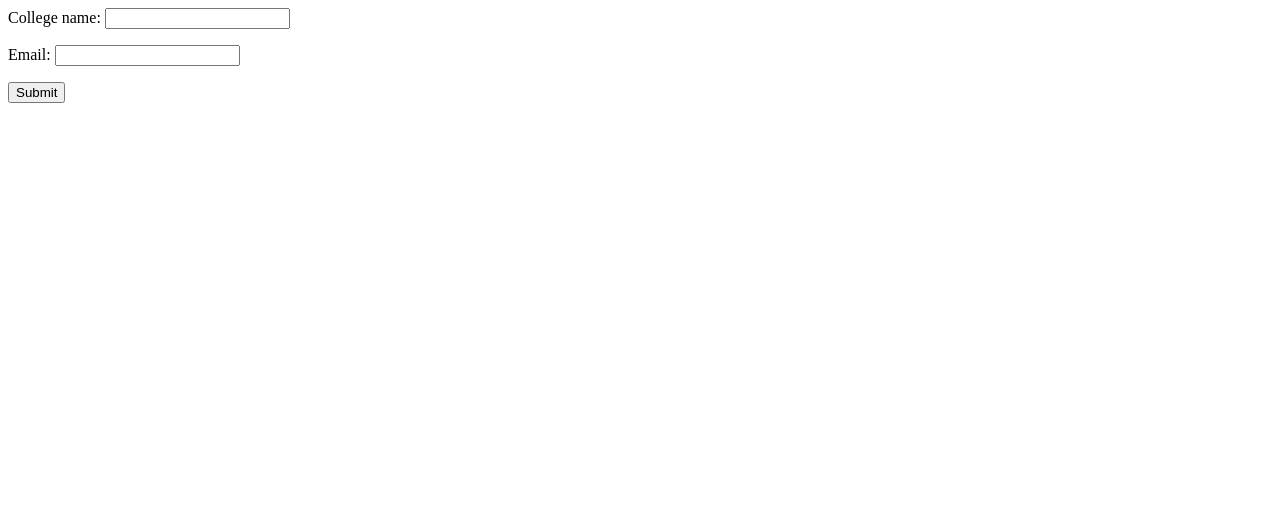
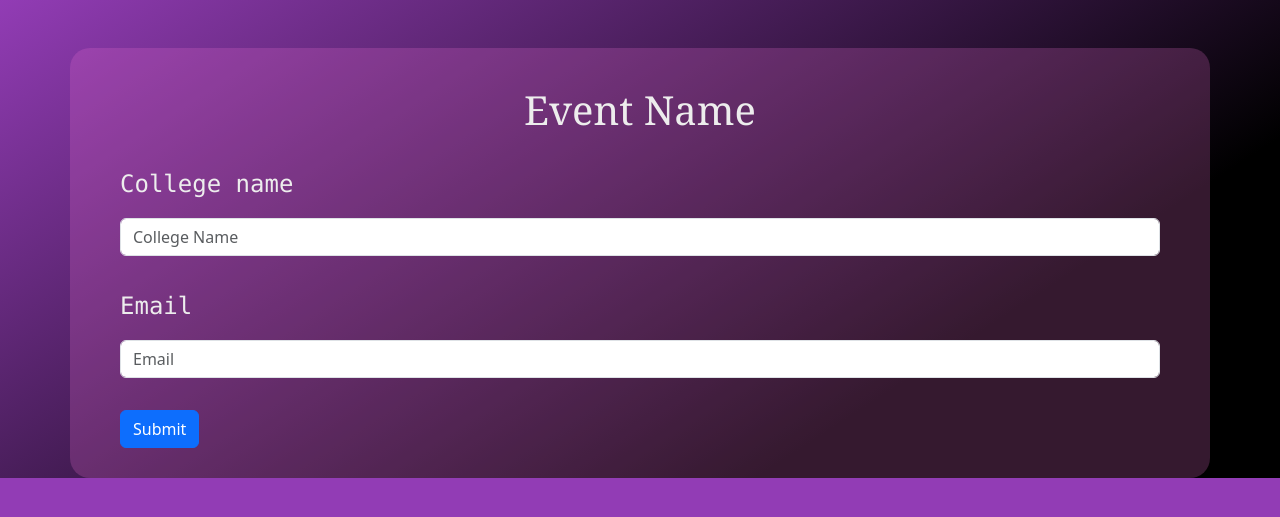
Before and after one commit to sea-rod/xavier-connect, a Django app: template xconnect_backend/events/templates/register_participants.html in a window 1280 px wide. Shown: the top 517 px of the page. Run offline with Django 4.2, Linux system fonts and the light colour scheme; the template is opened without the code that fills it: values that come from a table or form of the project are taken from there, others are empty.

Commit message:
events registation done

```diff
--- a/xconnect_backend/events/forms.py
+++ b/xconnect_backend/events/forms.py
@@ -1,20 +1,50 @@
 from django import forms
-from .models import SubEvent, Event,College
+from .models import SubEvent, Event, College
+
+
+from django import forms
 
 
 class EventPartForm(forms.Form):
-    def __init__(self,event, *args, **kwargs):
+    def __init__(self, event, *args, **kwargs):
         super(EventPartForm, self).__init__(*args, **kwargs)
         sub_events = SubEvent.objects.filter(event_id=event.id)
+
         for sub_event in sub_events:
             for part_num in range(sub_event.no_of_participants):
-                field_name = f"part_{sub_event.name}_{part_num + 1}"
+                field_name = f"part_{sub_event.name}_{part_num+1}"
+                label = f"Part {sub_event.name}" if part_num == 0 else ""
+
                 self.fields[field_name] = forms.CharField(
-                    label=f"Part {sub_event.name} {part_num + 1}"
+                    label=label,
+                    widget=forms.TimeInput(
+                        attrs={
+                            "class": "form-control mb-2",
+                            "placeholder": f"participant {part_num+1}",
+                        }
+                    ),
                 )
 
 
 class CollegeRegisterForm(forms.ModelForm):
+    college_name = forms.CharField(
+        widget=forms.TextInput(
+            attrs={
+                "class": "form-control mb-2",
+                "placeholder": "College Name",
+            }
+        )
+    )
+
+    email = forms.EmailField(
+        widget=forms.TextInput(
+            attrs={
+                "class": "form-control mb-2",
+                "placeholder": "Email",
+            }
+        )
+    )
+
     class Meta:
         model = College
-        fields = ("college_name","email")
+        fields = ("college_name", "email")
--- a/xconnect_backend/events/models.py
+++ b/xconnect_backend/events/models.py
@@ -4,7 +4,8 @@
 class Event(models.Model):
     user_id = models.ForeignKey(get_user_model(), on_delete=models.DO_NOTHING)
     name = models.CharField(max_length=255)
-
+    brochure = models.FileField(upload_to="docs")
+    desc = models.TextField()
 
     def __str__(self):
         return f"{self.name} {self.pk}"
@@ -18,7 +19,7 @@
     no_of_participants = models.IntegerField()
     img = models.ImageField(default="media/default.png", upload_to="media/events")
     desc = models.TextField()
-    brochure = models.FileField(upload_to="docs")
+
 
     def __str__(self):
         return f"{self.name} {self.pk}"
@@ -28,7 +29,7 @@
     event_id = models.ForeignKey(Event, on_delete=models.CASCADE)
     college_name = models.CharField(max_length=255)
     email = models.EmailField(max_length=255, unique=True)
-    token = models.CharField(max_length=255)
+    token = models.CharField(max_length=255,null=True)
 
     def __str__(self):
         return self.college_name
@@ -37,7 +38,7 @@
 class Participant(models.Model):
     sub_event_id = models.ForeignKey(SubEvent, on_delete=models.CASCADE)
     college = models.ForeignKey(College, on_delete=models.CASCADE)
-    name = models.CharField(max_length=100)
+    name = models.CharField(max_length=100,blank=True,null=True)
 
     def __str__(self):
         return str(self.college)
--- a/xconnect_backend/events/templates/register_participants.html
+++ b/xconnect_backend/events/templates/register_participants.html
@@ -1,5 +1,55 @@
-<form method="post">
-    {% csrf_token %}
-    {{ form.as_p }}
-    <input type="submit" value="Submit">
-</form>
+<!DOCTYPE html>
+<html lang="en">
+
+<head>
+    <meta charset="UTF-8">
+    <link href="https://cdn.jsdelivr.net/npm/bootstrap@5.3.2/dist/css/bootstrap.min.css" rel="stylesheet"
+        integrity="sha384-T3c6CoIi6uLrA9TneNEoa7RxnatzjcDSCmG1MXxSR1GAsXEV/Dwwykc2MPK8M2HN" crossorigin="anonymous">
+    <meta name="viewport" content="width=device-width, initial-scale=1.0">
+    <title>Document</title>
+    <style>
+        body {
+            background-color: #923cb5;
+            background-image: linear-gradient(147deg, #923cb5 0%, #000000 74%);
+            background-repeat: no-repeat;
+        }
+
+        .container {
+            background-color: #e96fcd3a;
+
+            padding: 30px 50px 30px 50px;
+            border-radius: 20px;
+        }
+
+        .form-label {
+            font-size: x-large;
+            font-family: Lucida Console;
+            color: rgb(237, 237, 237);
+        }
+
+        #event_name {
+            color: rgb(237, 237, 237);
+            font-family: Georgia, 'Times New Roman', Times, serif;
+        }
+
+        input {
+            background-color: #000000;
+        }
+    </style>
+</head>
+
+<body>
+    <div class="container mt-5">
+        <h1 class="text-center mt-2" id="event_name">Event Name</h1>
+        <form method="post">
+            {% csrf_token %}
+            {% for item in form %}
+            <label class="form-label mt-4 mb-3">{{ item.label }}</label>
+            {{ item }}
+            {% endfor %}
+            <input type="submit" value="Submit" class="btn btn-primary mt-4">
+        </form>
+    </div>
+</body>
+
+</html>
--- a/xconnect_backend/events/urls.py
+++ b/xconnect_backend/events/urls.py
@@ -11,7 +11,7 @@
     path("", include(router.urls)),
     path("register/<int:pk>/", Register.as_view(), name="register_participants"),
     path("register-sub/<str:token>/", RegisterSubEvent.as_view(), name="register_sub"),
-    path("successful/",RegisterSuccessful.as_view()),
+    path("successful/",RegisterSuccessful.as_view(),name="regis_success"),
     # path("<int:pk>/",EventDetailsAPI.as_view(),name="event-detail"),
     # path("sub-event/<int:pk>/",SubEventDetailsAPI.as_view(),name="sub-event-detail"),
 ]
```
Also changed, not shown: xconnect_backend/events/serializer.py (+9 -5 lines), xconnect_backend/events/views.py (+10 -9 lines), xconnect_backend/events/migrations/0001_initial.py, xconnect_backend/events/migrations/0002_event_user_id_alter_subevent_event_id.py (deleted), xconnect_backend/events/migrations/0003_subevent_desc_subevent_img.py (deleted), xconnect_backend/events/migrations/0004_participant.py (deleted), xconnect_backend/events/migrations/0005_college_alter_participant_college.py (deleted), xconnect_backend/events/migrations/0006_college_event_id.py (deleted), xconnect_backend/events/migrations/0007_alter_college_email.py (deleted), xconnect_backend/events/migrations/0008_subevent_brochure.py (deleted), 1 other file.
